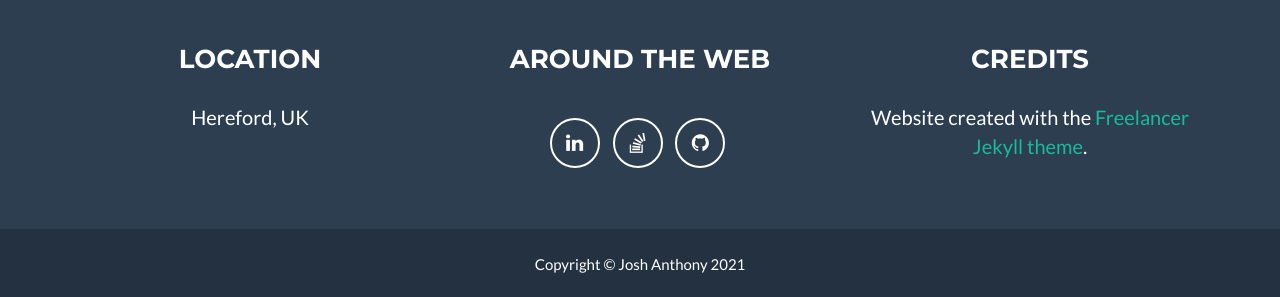
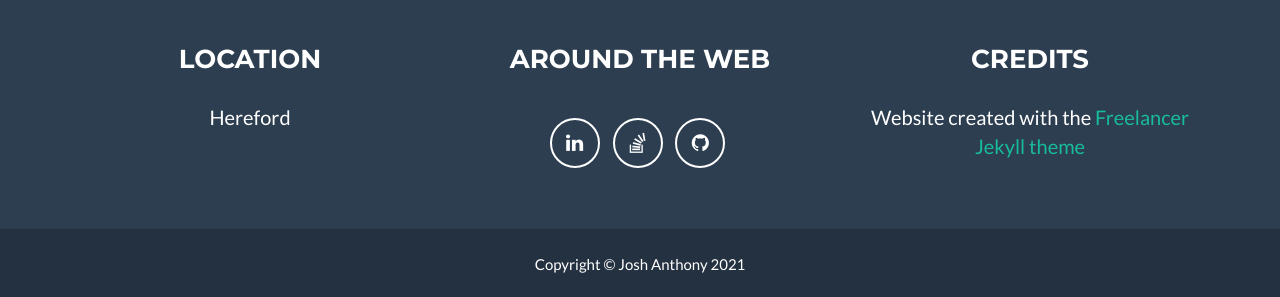
Before and after one commit to shadowsora211/shadowsora211.github.io, a Jekyll site: the page built from _posts/2014-07-18-project-1.markdown, in a window 1280 px wide and 900 px high, scrolled down 2471 px. Shown: the part 600-897 px from the top of the window. Built offline with Jekyll 4.4.1, drawn with Linux system fonts in a browser that asks for light colours.

Commit message:
Update _config.yml

```diff
--- a/_config.yml
+++ b/_config.yml
@@ -48,10 +48,11 @@ social:
 
 # Postal address (add as many lines as necessary)
 address:
-  - line: Hereford, UK
+  - line: Hereford
+  - lines: West Midlands, UK
 
 # Credits content
-credits: 'Website created with the <a href="https://github.com/jeromelachaud/freelancer-theme">Freelancer Jekyll theme</a>.'
+credits: 'Website created with the <a href="https://github.com/jeromelachaud/freelancer-theme">Freelancer Jekyll theme</a>'
 
 # Build settings
 markdown: kramdown
```
